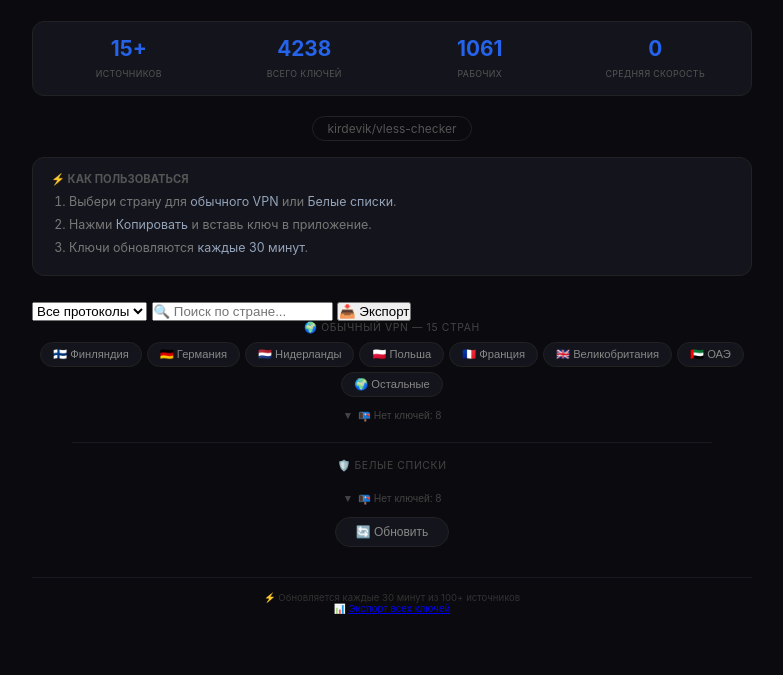
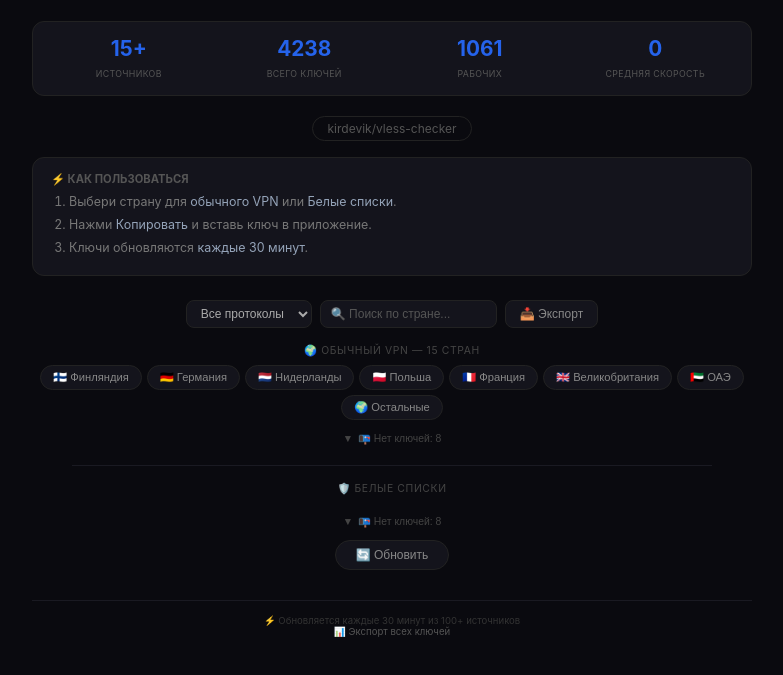
Before and after one commit to kirdevik/vless-checker, a plain HTML site: page docs/index.html in a window 1280 px wide. Shown: the part 77-752 px from the top of the page, without its empty margins (248-1031 px from the left). Drawn offline with Linux system fonts and the light colour scheme.

Commit message:
Update styles.css

```diff
--- a/docs/styles.css
+++ b/docs/styles.css
@@ -17,6 +17,12 @@ h1{font-size:1.8rem;font-weight:700;color:#fff}
 .guide ol{padding-left:18px}
 .guide li{font-size:.78rem;color:#777;margin-bottom:3px;line-height:1.6}
 .guide li span{color:#94a3b8}
+.filters{display:flex;gap:8px;margin-bottom:16px;flex-wrap:wrap;justify-content:center}
+.filters select,.filters input{padding:5px 10px;background:#14141c;border:1px solid #222;border-radius:8px;color:#aaa;font-size:.75rem}
+.filters input::placeholder{color:#555}
+.filters select:focus,.filters input:focus{outline:none;border-color:#2563eb}
+.export-btn{padding:5px 14px;background:#14141c;border:1px solid #222;border-radius:8px;color:#888;cursor:pointer;font-size:.75rem}
+.export-btn:hover{border-color:#2563eb;color:#ddd}
 .section-label{text-align:center;font-size:.65rem;color:#444;text-transform:uppercase;letter-spacing:.06em;margin-bottom:8px}
 .tabs{display:flex;justify-content:center;gap:5px;margin-bottom:8px;flex-wrap:wrap}
 .tab{padding:5px 12px;border-radius:16px;border:1px solid #222;background:#14141c;color:#888;cursor:pointer;font-size:.7rem;transition:.2s}
@@ -53,4 +59,6 @@ h1{font-size:1.8rem;font-weight:700;color:#fff}
 .country-title{font-size:.9rem;font-weight:600;color:#fff;margin-bottom:5px}
 .country-stats{font-size:.65rem;font-weight:400;color:#666}
 footer{text-align:center;font-size:.6rem;color:#333;margin-top:30px;padding-top:14px;border-top:1px solid #1a1a22}
-@media(max-width:480px){body{padding:12px 8px 40px}h1{font-size:1.4rem}.stats-bar{grid-template-columns:repeat(2,1fr)}.tab{font-size:.6rem;padding:4px 8px}.card{padding:12px}.top5-item{font-size:.6rem;flex-wrap:wrap}}
+footer a{color:#555;text-decoration:none}
+footer a:hover{color:#888}
+@media(max-width:480px){body{padding:12px 8px 40px}h1{font-size:1.4rem}.stats-bar{grid-template-columns:repeat(2,1fr)}.tab{font-size:.6rem;padding:4px 8px}.card{padding:12px}.top5-item{font-size:.6rem;flex-wrap:wrap}.filters{flex-direction:column;align-items:stretch}}
```
